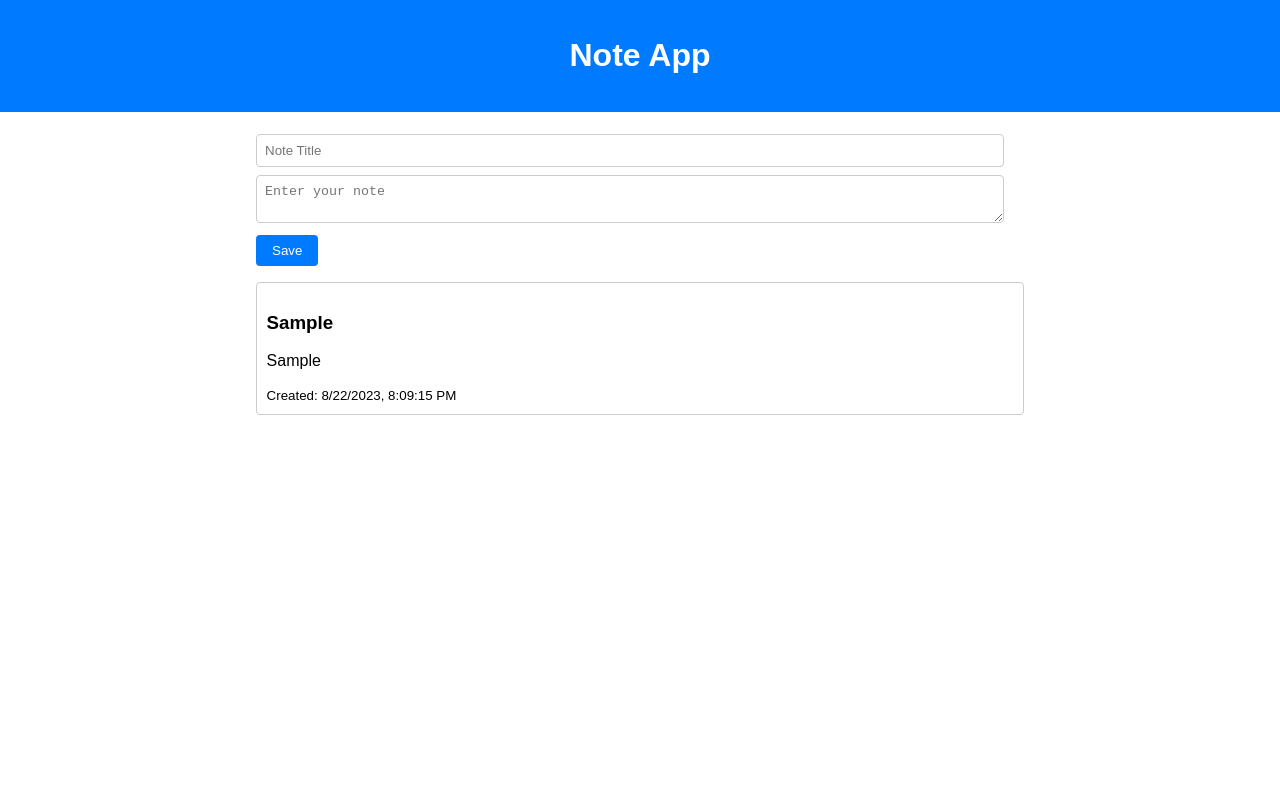
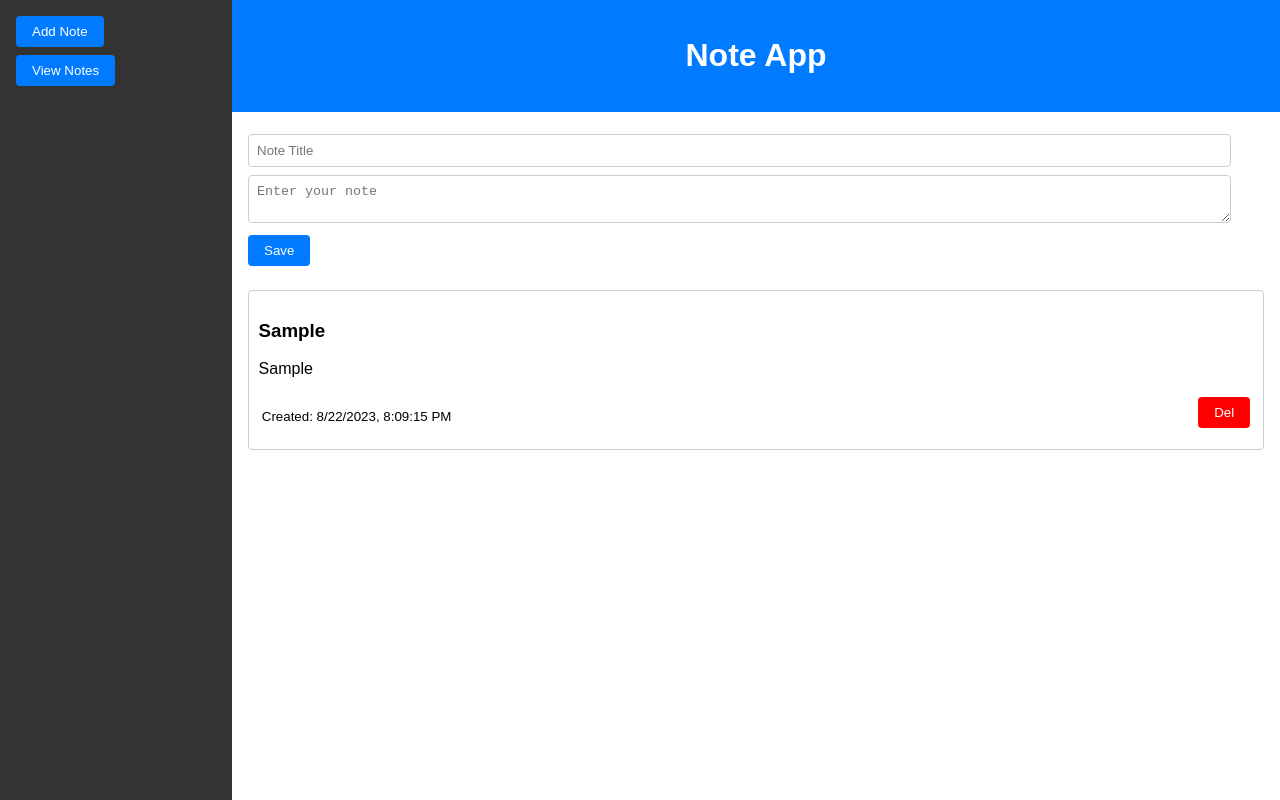
Before and after one commit to Samson-Dada/NoteApp, a plain HTML site: page index.html in a window 1280 px wide. Both pictures are taken after typing "Sample", "Sample" into the empty fields and a click on the button "Save". Drawn offline with Linux system fonts and the light colour scheme.

Commit message:
Add local storage setup

```diff
--- a/app.js
+++ b/app.js
@@ -1,23 +1,56 @@
+"use strict";
+
 const noteTitle = document.querySelector(".note__title");
 const noteList = document.querySelector(".note__list");
 const saveButton = document.querySelector("#save__note");
 const noteContent = document.querySelector(".note__content");
-console.log(noteList);
-console.log(noteContent);
+
+//
+function handleLoadNotes() {
+  const notes = JSON.parse(localStorage.getItem("notes")) || [];
+  for (const note of notes) {
+    handleCreateNoteCard(note);
+  }
+}
+
+function handleSaveNotesToLocalStorage(noteData) {
+  const notes = JSON.parse(localStorage.getItem("notes")) || [];
+  notes.push(noteData);
+  localStorage.setItem("notes", JSON.stringify(notes));
+}
+
+function handleCreateNoteCard(noteData) {
+  const noteCard = document.createElement("div");
+  noteCard.className = "note__card";
+  noteCard.innerHTML = `
+                <h3>${noteData.title}</h3>
+                <p>${noteData.content}</p>
+                <div class="note__footer">
+                <small>Created: ${noteData.date}</small>
+            <button type="button" class="delete__note">Del</button>
+            </div>`;
+  noteList.appendChild(noteCard);
+}
+
 function handleSaveNote() {
   if (noteContent.value.length < 4) {
     alert("Please enter at least 10");
     return;
   }
-  if (noteTitle.value && noteContent.value) {
-    const noteCard = document.createElement("div");
-    noteCard.className = "note-card";
-    noteCard.innerHTML = ` <h3>${noteTitle.value}</h3>
-                <p>${noteContent.value}</p>
-                <small>Created: ${new Date().toLocaleString()}</small>`;
-    noteList.appendChild(noteCard);
-    noteTitle.value = "";
-    noteContent.value = "";
-  }
+
+  const noteData = {
+    title: noteTitle.value.trim(),
+    content: noteContent.value.trim(),
+    date: new Date().toLocaleString(),
+  };
+
+  handleSaveNotesToLocalStorage(noteData);
+  handleCreateNoteCard(noteData);
+  noteTitle.value = "";
+  noteContent.value = "";
 }
-saveButton.addEventListener("click", handleSaveNote);
+
+window.addEventListener("DOMContentLoaded", () => {
+  handleLoadNotes();
+  saveButton.addEventListener("click", handleSaveNote);
+});
--- a/index.html
+++ b/index.html
@@ -5,20 +5,27 @@
     <meta name="viewport" content="width=device-width, initial-scale=1.0" />
     <title>Note App</title>
     <link rel="stylesheet" href="style.css" />
+    <link rel="stylesheet" href="main.css" />
   </head>
   <body>
-    <header>
-      <h1>Note App</h1>
-    </header>
-    <main>
-      <div class="note-form">
-        <input type="text" class="note__title" placeholder="Note Title" />
-        <textarea class="note__content" placeholder="Enter your note"></textarea>
-        <button id="save__note">Save</button>
-      </div>
-      <div class="note__list">
+    <aside class="sidebar">
+      <button id="add-note-btn">Add Note</button>
+      <button id="view-notes-btn">View Notes</button>
+    </aside>
+
+    <div class="content">
+      <header>
+        <h1>Note App</h1>
+      </header>
+      <main>
+        <div class="note__form">
+          <input type="text" class="note__title" placeholder="Note Title" />
+          <textarea class="note__content" placeholder="Enter your note"></textarea>
+          <button id="save__note">Save</button>
+        </div>
+        <div class="note__list"></div>
         <!-- Saved notes will be displayed here -->
-        <!-- <div class="note-card">
+        <!-- <div class="note__card">
           <h3 class="note__title">Store note</h3>
           <p>Lorem ipsum dolor sit amet consectetur adipisicing elit.</p>
           <div class="note__footer">
@@ -26,9 +33,17 @@
             <button type="button" class="delete__note">Del</button>
           </div>
         </div> -->
-      </div>
-    </main>
+      </main>
+    </div>
 
     <script src="app.js"></script>
   </body>
 </html>
+<!-- <div class="note-card">
+          <h3 class="note__title">Store note</h3>
+          <p>Lorem ipsum dolor sit amet consectetur adipisicing elit.</p>
+          <div class="note__footer">
+            <small> Created: july 4 2021</small>
+            <button type="button" class="delete__note">Del</button>
+          </div>
+        </div> -->
--- /dev/null
+++ b/main.css
@@ -0,0 +1,7 @@
+body {
+  font-family: Arial, sans-serif;
+  margin: 0;
+  padding: 0;
+  display: flex;
+  min-height: 100vh;
+}
--- a/style.css
+++ b/style.css
@@ -1,21 +1,27 @@
-body {
-  font-family: Arial, sans-serif;
-  margin: 0;
-  padding: 0;
-}
-
 header {
   background-color: #007bff;
   color: white;
   text-align: center;
   padding: 1rem 0;
 }
-
+.sidebar {
+  background-color: #333;
+  color: white;
+  padding: 1rem;
+  /* width: 200px; */
+  display: flex;
+  flex-direction: column;
+  align-items: flex-start;
+}
 main {
   padding: 1rem;
 }
+.content {
+  flex: 1;
+  /* padding: 1rem; */
+}
 
-.note-form {
+.note__form {
   margin-bottom: 1rem;
 }
 
@@ -32,12 +38,24 @@ button {
   border-radius: 4px;
   cursor: pointer;
   border: none;
+  /**/
+  background-color: #007bff;
+  color: white;
+  border: none;
+  padding: 0.5rem 1rem;
+  border-radius: 4px;
+  cursor: pointer;
+  margin-bottom: 0.5rem;
 }
 
 .note__title {
   margin: 0.4rem 0;
 }
-.note-card {
+.note__list {
+  display: none;
+  margin-top: 1rem;
+}
+.note__card {
   border: 1px solid #ccc;
   padding: 0.6rem;
   margin-bottom: 0.5rem;
@@ -58,9 +76,21 @@ button {
   align-items: center;
   padding: 0.2rem;
 }
+
 @media (min-width: 768px) {
-  main {
-    max-width: 768px;
-    margin: 0 auto;
+  /* .sidebar {
+    height: 100vh;
+  } */
+  .sidebar {
+    width: 200px;
+  }
+
+  .content {
+    /* padding: 2rem; */
+  }
+
+  .note__form,
+  .note__list {
+    display: block;
   }
 }
```
